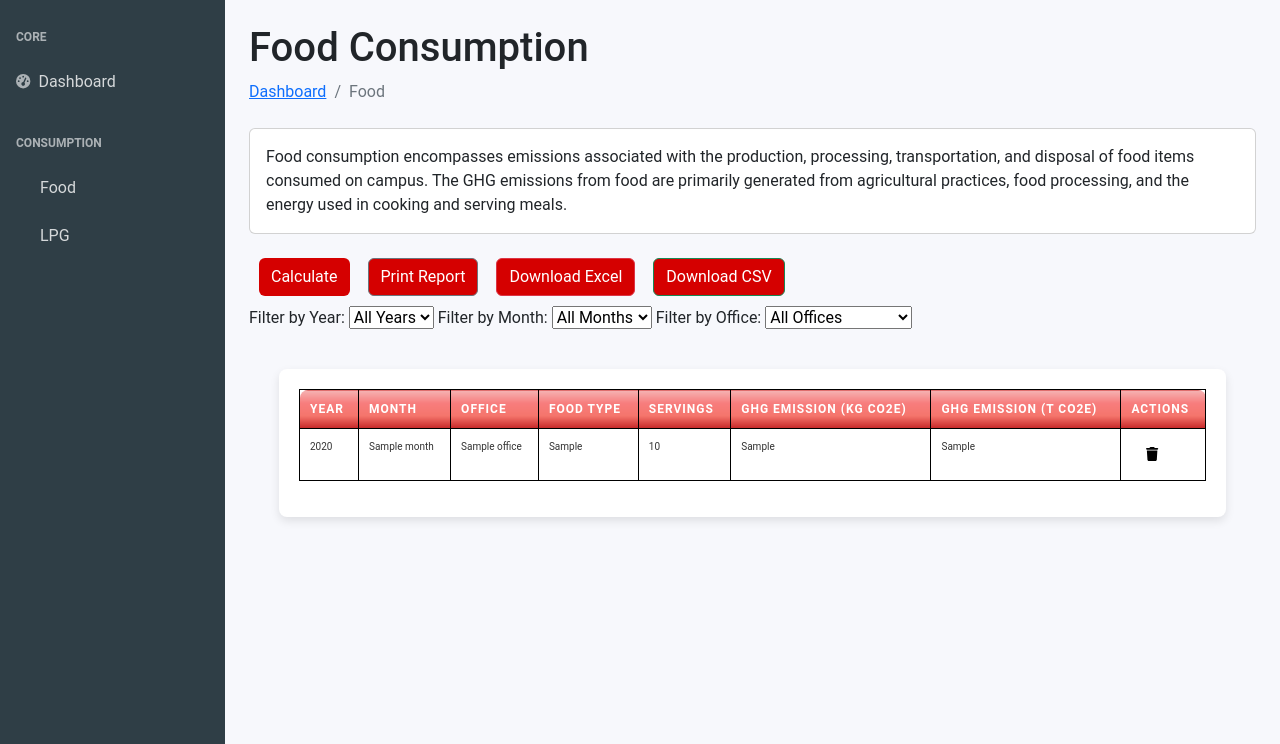
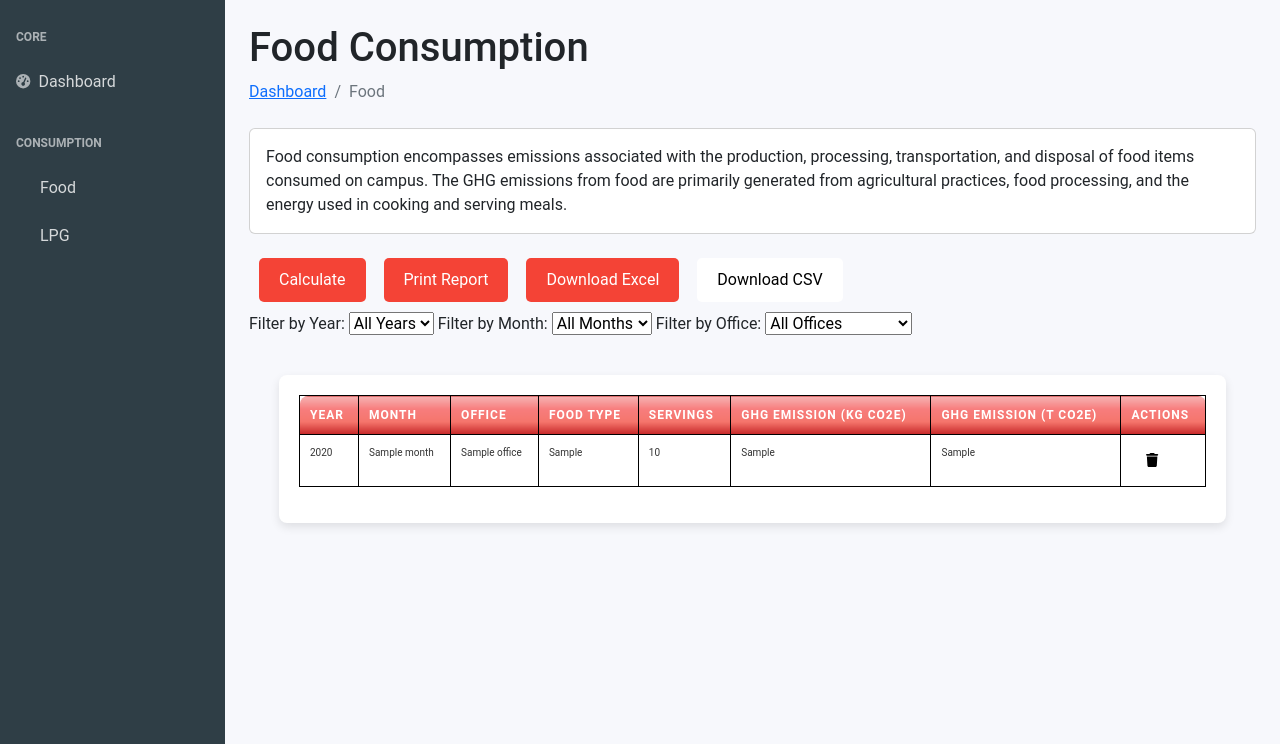
Before and after one commit to lesterrhoy/GHG_FLASK, a Flask app: template flaskghg/templates/food_consumption.html in a window 1280 px wide. Shown: the part 56-800 px from the top of the page. Run offline with Flask 3, Linux system fonts and the light colour scheme; the visitor is signed in with stand-in values (Sample User, id 1); tables that the repository leaves empty or names only in its code hold one stand-in row (values such as "Sample post"); the template is opened without the code that fills it: most values are stand-ins (such as "Sample title", 1, 10 or a date in 2020); some libraries are stand-ins or nearby versions.

Commit message:
modal and buttons design updated

```diff
--- a/flaskghg/templates/food_consumption.html
+++ b/flaskghg/templates/food_consumption.html
@@ -252,16 +252,24 @@
     cursor: pointer;
 }
 
+/* start modal */
 .container {
-    background-color: #d50000;
+    background: #f44336; /* Solid red color matching the delete icon */
     padding: 15px;
     width: 100%;
     border-radius: 10px;
-    color: #fff;
+    color: #ffffff; /* White text for readability */
     display: flex;
     justify-content: space-between;
+    align-items: center; /* Align content vertically */
     box-sizing: border-box;
+    transition: background 0.3s ease; /* Smooth transition for hover effect */
 }
+
+.container:hover {
+    background: #e53935; /* Slightly darker red for hover */
+}
+/* end */
 
 .form-container {
     width: 100%; /* Adjust the width to allow more space for form fields */
@@ -340,7 +348,21 @@
          transition: background-color 0.3s ease;
          margin-left: 10px; /* Adds space to move the button to the right */
      }
+     /* start button */
+button.btn-primary {
+    background-color: #f44336; /* Matching red background color */
+    color: #fff; /* White text for readability */
+    border: none; /* Remove default border */
+    padding: 10px 20px; /* Adjust padding for a better button appearance */
+    border-radius: 5px; /* Rounded corners */
+    font-size: 16px; /* Font size for the button */
+    transition: background-color 0.3s ease; /* Smooth transition for hover effect */
+}
 
+button.btn-primary:hover {
+    background-color: #e53935; /* Slightly darker red for hover effect */
+}
+/* end*/
      button:first-child {
          background-color: #666;
          color: white;
@@ -369,13 +391,13 @@
      }
 
      .pagination .page-item.active .page-link {
-         background-color: #d50000; /* Active page with the same red color */
-         border-color: #d50000;
+         background-color: #f44336; /* Active page with the same red color */
+         border-color: #f44336;
          color: white; /* White text for the active page */
      }
 
      .pagination .page-link:hover {
-         background-color: #b71c1c; /* Darker red on hover */
+         background-color: #f44336; /* Darker red on hover */
          color: white; /* White text on hover */
      }
 
@@ -466,10 +488,10 @@
 
 
                     <div id="FoodSection" class="d-flex justify-content-start gap-2 mt-3">
-                        <button id="openModalBtn" class="btn btn-primary" style="background-color:#d50000; color: white; border: none;" onclick="openCalculatorModal()">Calculate</button>
-                        <button onclick="printFoodReport()" class="btn btn-secondary" style="background-color:#d50000;">Print Report</button>
-                        <button onclick="downloadExcel()" class="btn btn-danger" style="background-color:#d50000; color: white;">Download Excel</button>
-                        <button onclick="downloadCSV()" class="btn btn-success" style="background-color:#d50000; color: white;">Download CSV</button>
+                        <button id="openModalBtn" class="btn btn-primary" style="background-color:#f44336; color: white; border: none;" onclick="openCalculatorModal()">Calculate</button>
+                        <button class="btn btn-primary" onclick="printReport()">Print Report</button>
+                        <button class="btn btn-primary" onclick="downloadExcel()">Download Excel</button>
+                        <button class="btn btn-primary" onclick="downloadCSV()">Download CSV</button>
                     </div>
 
 
```
